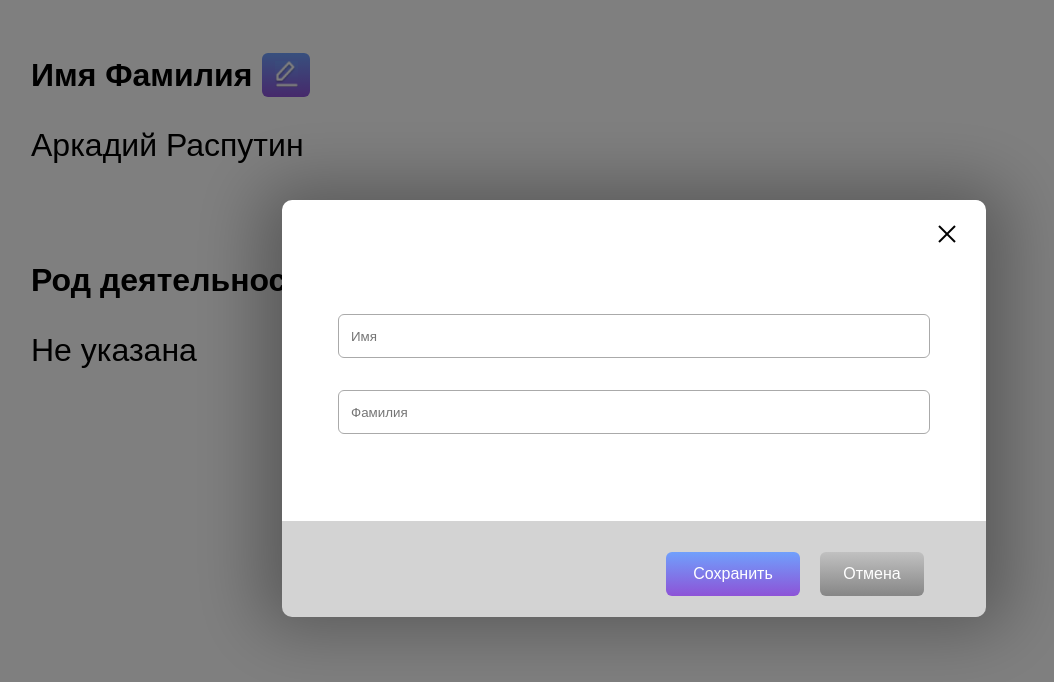
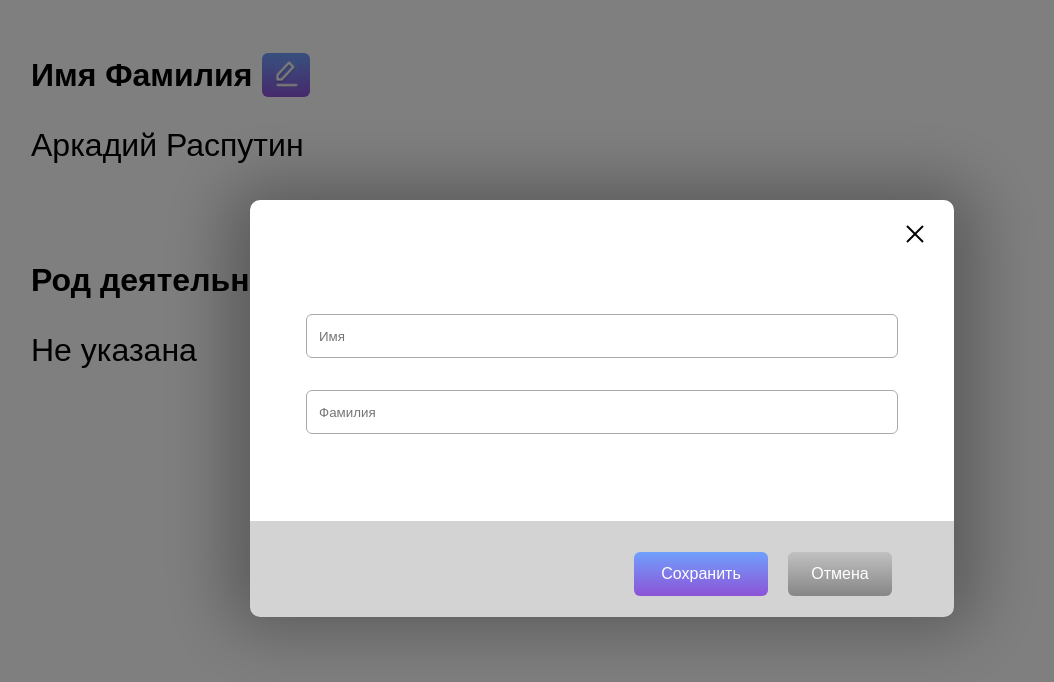
Before and after one commit to Telekolki/TZ-angular, an Angular app: page / in a window 1280 px wide. Both pictures are taken after a click on the button 324 px from the left and 75 px from the top of the page. Shown: the top 682 px of the page, without its empty margins (38-1092 px from the left). Built offline with nearby package versions, Linux system fonts and the light colour scheme.

Commit message:
center position for popup

```diff
--- a/src/app/home/info-block/popup/popup.component.css
+++ b/src/app/home/info-block/popup/popup.component.css
@@ -12,9 +12,9 @@
     display: flex;
     flex-direction: column;
     justify-content: space-between;
-    position: fixed;
+    position: relative;
     top: 25%;
-    left: 25%;
+    margin: 0 auto;
     width: 55vw;
     height: 48vh;
     min-height: 400px;
--- a/src/app/home/info-block/popup/popup.component.html
+++ b/src/app/home/info-block/popup/popup.component.html
@@ -1,4 +1,4 @@
-<div class="backdrop" (click)="onCloseButtonClicked()"></div>
+<div class="backdrop">
     <div class="popup">
         <ng-container *ngIf="isNameType; else occupation">
             <form (ngSubmit)="submitName(nameForm)" #nameForm="ngForm">
@@ -22,6 +22,8 @@
             </form>
         </ng-container>
     </div>
+</div>
+
 
 <ng-template #occupation>
     <form (ngSubmit)="submitOccupation(occupationForm)" #occupationForm="ngForm">
```
Lines whose indentation alone changed are shown as unchanged.
